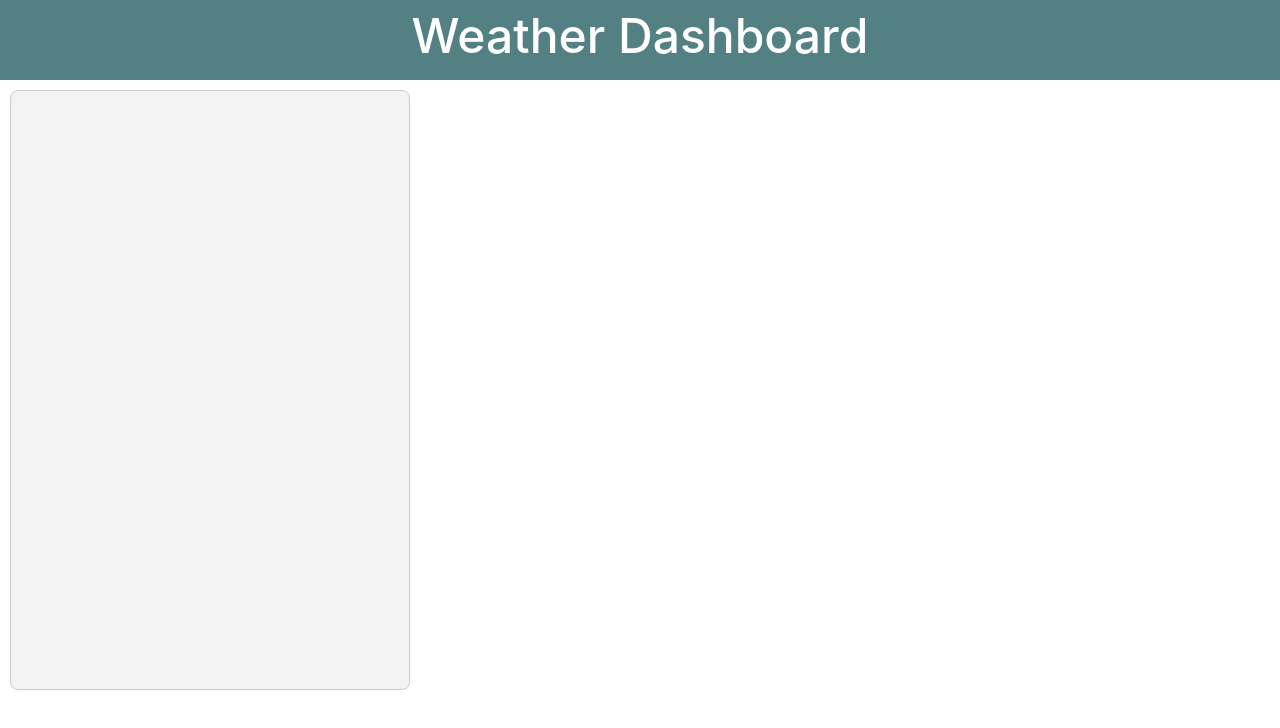
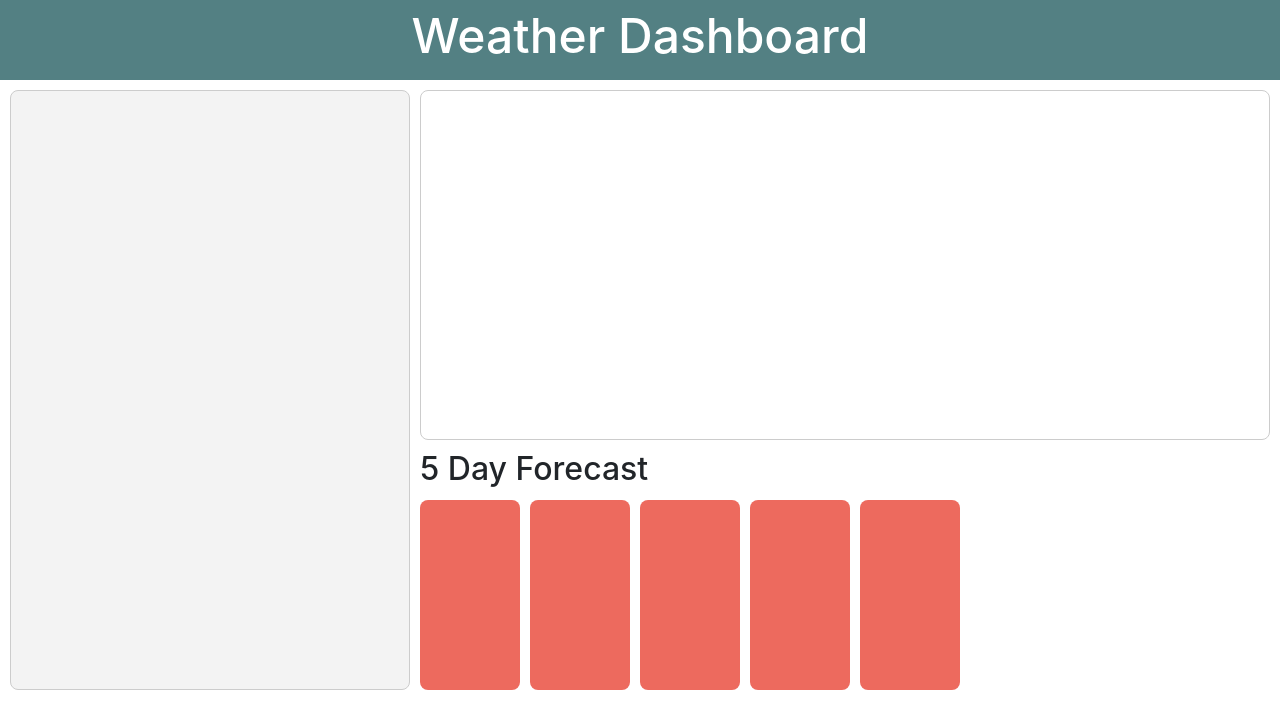
Before and after one commit to ryangautier1/06-Weather-Dashboard, a plain HTML site: page index.html in a window 1280 px wide. Drawn offline with nearby package versions, Linux system fonts and the light colour scheme.

Commit message:
adding html elements and styling

```diff
--- a/index.html
+++ b/index.html
@@ -1,13 +1,16 @@
 <!DOCTYPE html>
 <html lang="en">
+
 <head>
     <meta charset="UTF-8">
     <meta name="viewport" content="width=device-width, initial-scale=1.0">
-    <link rel="stylesheet" href="https://stackpath.bootstrapcdn.com/bootstrap/4.4.1/css/bootstrap.min.css" integrity="sha384-Vkoo8x4CGsO3+Hhxv8T/Q5PaXtkKtu6ug5TOeNV6gBiFeWPGFN9MuhOf23Q9Ifjh" crossorigin="anonymous">
-    <link rel="stylesheet" href="style.css"/>
+    <link rel="stylesheet" href="https://stackpath.bootstrapcdn.com/bootstrap/4.4.1/css/bootstrap.min.css"
+        integrity="sha384-Vkoo8x4CGsO3+Hhxv8T/Q5PaXtkKtu6ug5TOeNV6gBiFeWPGFN9MuhOf23Q9Ifjh" crossorigin="anonymous">
+    <link rel="stylesheet" href="style.css" />
 
     <title>Weather Dashboard</title>
 </head>
+
 <body>
 
     <header>
@@ -18,10 +21,23 @@
 
     </div>
 
+    <div class="city-stats">
+
+    </div>
+
+    <h2 class="forecast-header">5 Day Forecast</h2>
+    <div class="city-5-day">
+            <div class="day" id="one"></div>
+            <div class="day mid" id="two"></div>
+            <div class="day mid" id="three"></div>
+            <div class="day mid" id="four"></div>
+            <div class="day" id="five"></div>
+    </div>
 
 
     <script src="https://code.jquery.com/jquery-3.4.1.min.js"></script>
     <script src="script.js"></script>
 
 </body>
+
 </html>
--- a/script.js
+++ b/script.js
@@ -0,0 +1,3 @@
+var apiKey = "adb745e5a94210b177a3d627e6b9f105";
+
+var queryUrl = "api.openweathermap.org/data/2.5/forecast?q=" + cityName + "&appid=" + apiKey;
--- a/style.css
+++ b/style.css
@@ -24,3 +24,56 @@ h1 {
     background-color: #f3f3f3;
     margin: 10px;
 }
+
+.city-stats {
+    min-height: 350px;
+    border: solid #ccc 1px;
+    overflow: auto;
+    border-radius: 8px;
+    margin: 10px;
+}
+
+.forecast-header {
+    overflow: hidden;
+    text-align: left;
+    height: 40px;
+    margin: 0;
+}
+
+.city-5-day {
+    min-height: 190px;
+    margin: 10px;
+    overflow: auto;
+    display: flex;
+}
+
+.day {
+    background-color: #ed6a5e;
+    height: 190px;
+    float: left;
+    margin: 0;
+    min-width: 100px;
+    border-radius: 8px;
+}
+
+#one {
+    margin-right: 5px;
+}
+
+.mid {
+    margin: 0 5px;
+}
+
+#five {
+    margin-left: 5px;
+}
+/*
+@media screen and (max-width: 828px) {
+    section {
+        width: 90%;
+        margin: 32px auto;
+        position: relative;
+    }
+    #nav-name {
+        margin-left: 5%
+    } */
```
